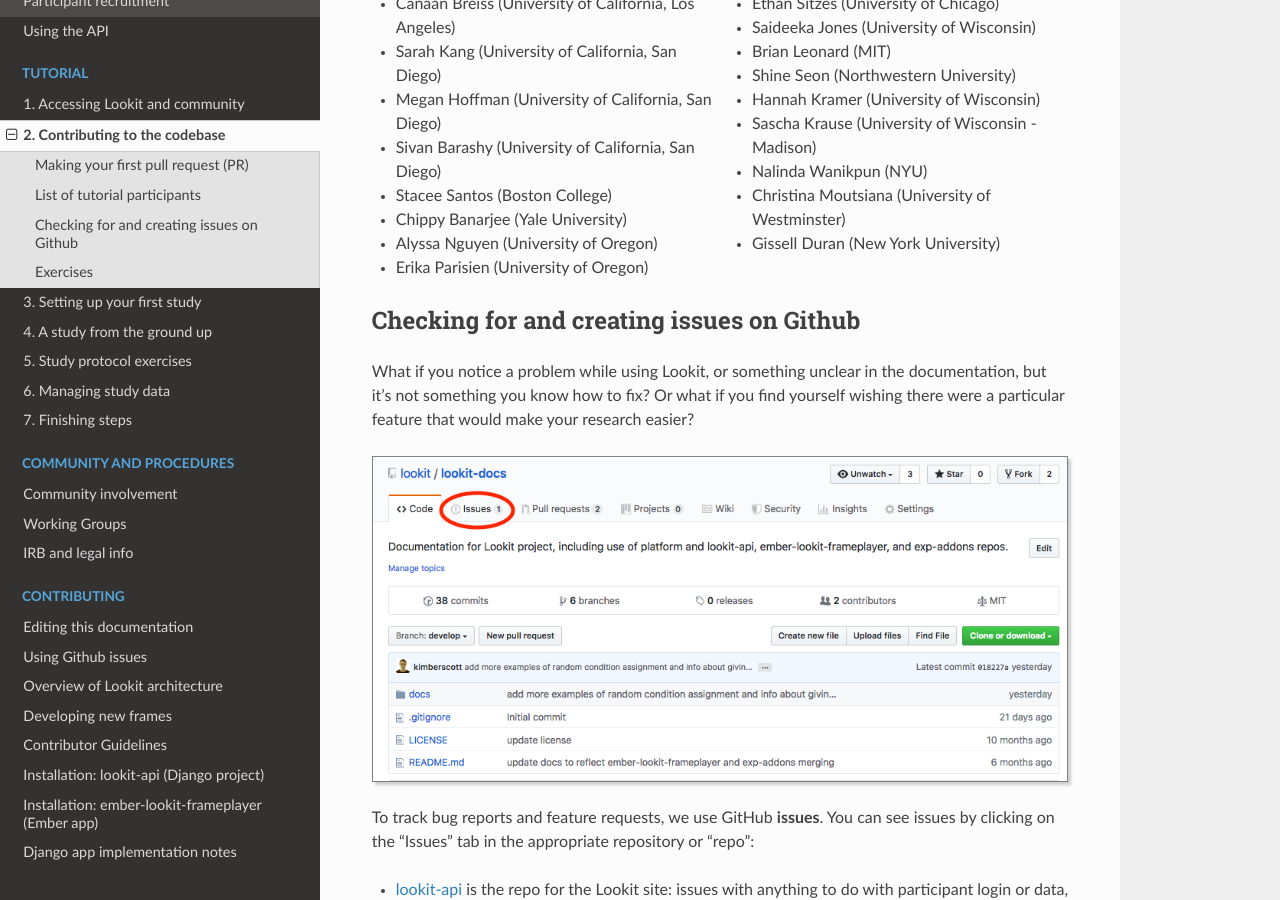
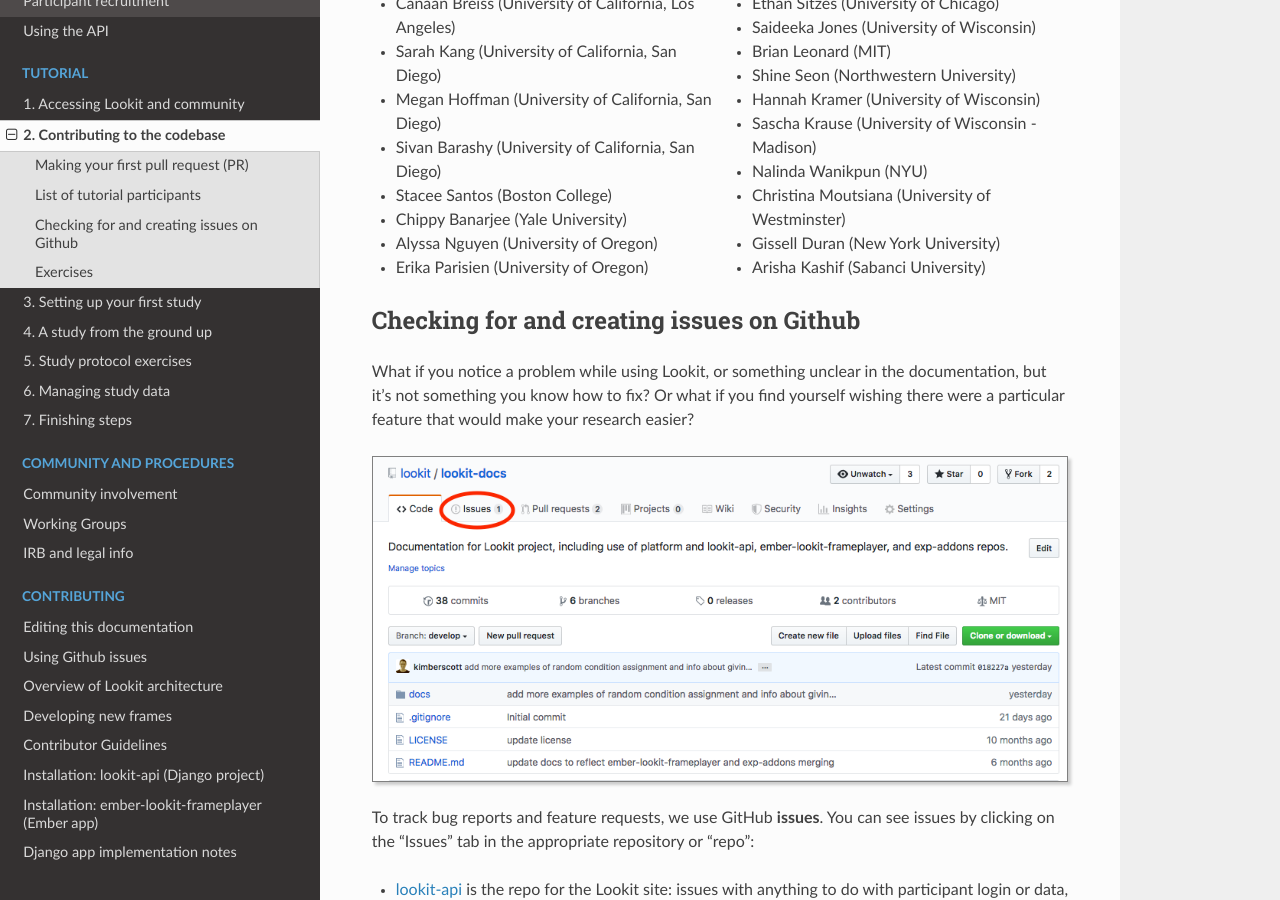
Before and after one commit to lookit/lookit-docs, a Sphinx documentation site: the page built from docs/source/tutorial-contributing.rst, in a window 1280 px wide and 900 px high, scrolled down 7737 px. Built offline with Sphinx 7.4.7 and the Read the Docs theme 2.0.0, drawn with Linux system fonts in a browser that asks for light colours.

Commit message:
Update tutorial-contributing.rst
I have added my name to the tutorial participants list as part of the Lookit tutorial.

```diff
--- a/docs/source/tutorial-contributing.rst
+++ b/docs/source/tutorial-contributing.rst
@@ -319,6 +319,7 @@
 - Nalinda Wanikpun (NYU)
 - Christina Moutsiana (University of Westminster)
 - Gissell Duran (New York University)
+- Arisha Kashif (Sabanci University)
 
 
 Checking for and creating issues on Github
```
